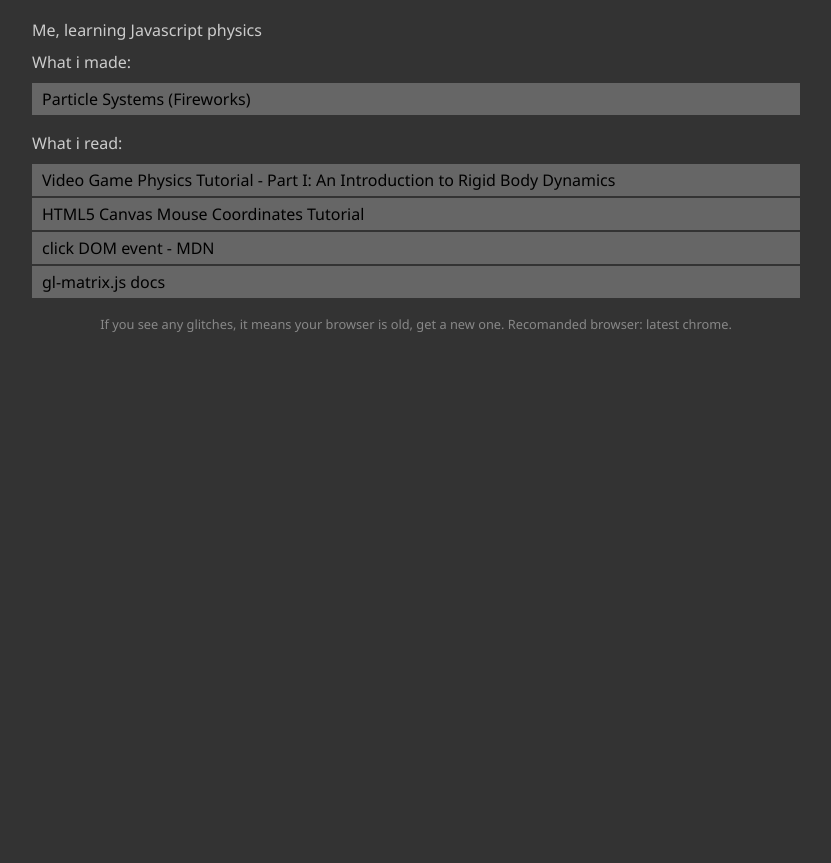
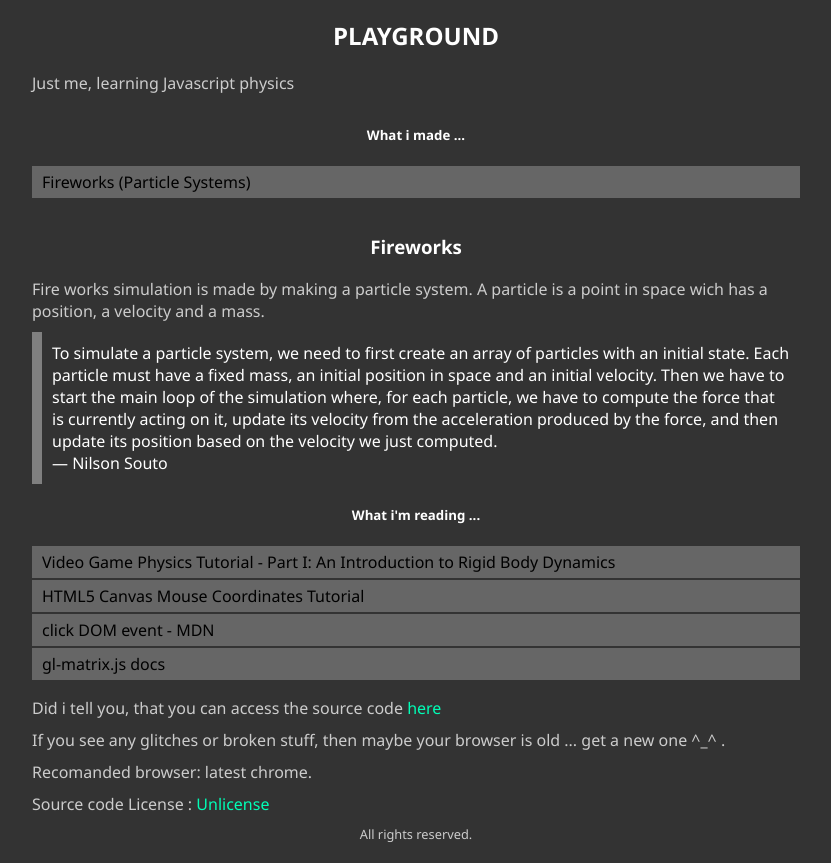
Before and after one commit to voxking/learning-js-physics, a plain HTML site: page index.html in a window 1280 px wide. Shown: the part 67-930 px from the top of the page, without its empty margins (224-1055 px from the left). Before the commit the page ends 800 px from the top, so only its background shows below. Drawn offline with Linux system fonts and the light colour scheme.

Commit message:
no auto fireworks, code still tho. added sound but removed them.
more writing.

i need to start rigid bodies.

but i also want to make a clean fire simulation.

unlicensed everything.

```diff
--- a/index.html
+++ b/index.html
@@ -10,9 +10,15 @@ body {
 	color: white;
 }
 
-ul, p, footer {
+ul, p, footer, blockquote {
 	max-width: 60vw;
 	margin: auto;
+}
+
+blockquote {
+	padding: 10px;
+	border-left: 10px solid gray;
+	box-sizing: border-box;
 }
 
 p {
@@ -42,12 +48,22 @@ li a {
 	text-decoration: none;
 }
 
-h1, footer {
+h1, h2, h3, h4, h5, h6, footer {
 	text-align: center;
 }
 
 p {
 	color: #CCC;
+}
+
+p a:link,
+p a:visited {
+	color: hsl(163, 100%, 50%);
+	text-decoration: none;
+}
+
+p a:hover {
+	text-decoration: underline;
 }
 
 footer {
@@ -58,16 +74,25 @@ footer {
 </style>
 
 <h1>Youness BELFKIH</h1>
+<h2>PLAYGROUND</h2>
 
-<p>Me, learning Javascript physics</p>
+<p>Just me, learning Javascript physics</p>
 
-<p>What i made:</p>
+<h5>What i made ...</h5>
 
 <ul>
-	<li><a href="fireworks/index.html">Particle Systems (Fireworks)</a></li>
+	<li><a href="fireworks/index.html">Fireworks (Particle Systems)</a></li>
 </ul>
 
-<p>What i read:</p>
+<h3>Fireworks</h3>
+
+<p>
+Fire works simulation is made by making a particle system.
+A particle is a point in space wich has a position, a velocity and a mass.</p>
+<blockquote>To simulate a particle system, we need to first create an array of particles with an initial state. Each particle must have a fixed mass, an initial position in space and an initial velocity. Then we have to start the main loop of the simulation where, for each particle, we have to compute the force that is currently acting on it, update its velocity from the acceleration produced by the force, and then update its position based on the velocity we just computed. <br /> &#8212; Nilson Souto
+</blockquote>
+
+<h5>What i'm reading ...</h5>
 
 <ul>
 	<li><a href="http://www.toptal.com/game/video-game-physics-part-i-an-introduction-to-rigid-body-dynamics">Video Game Physics Tutorial - Part I: An Introduction to Rigid Body Dynamics</a></li>
@@ -76,7 +101,11 @@ footer {
 	<li><a href="http://glmatrix.net/docs/2.2.0/">gl-matrix.js docs</a></li>
 </ul>
 
+<p>Did i tell you, that you can access the source code <a href="https://github.com/voxking/learning-js-physics/">here</a></p>
+<p>If you see any glitches or broken stuff, then maybe your browser is old ... get a new one ^_^ .</p>
+<p>Recomanded browser: latest chrome.</p>
+<p>Source code License : <a href="http://unlicense.org/">Unlicense</a></p>
+
 <footer>
-	If you see any glitches, it means your browser is old, get a new one.
-	Recomanded browser: latest chrome.
+	<p>All rights reserved.</p>
 </footer>
```
Also changed, not shown: fireworks/index.html (+11 -5 lines), fireworks/main.js (+31 -12 lines).
